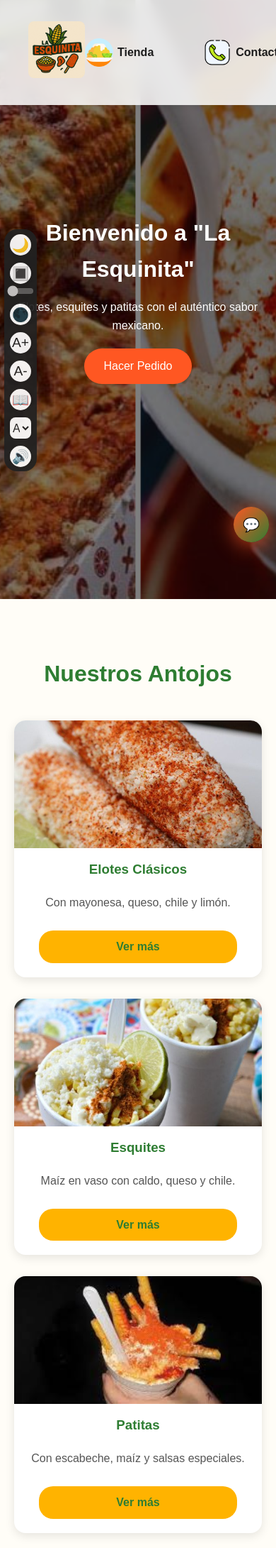
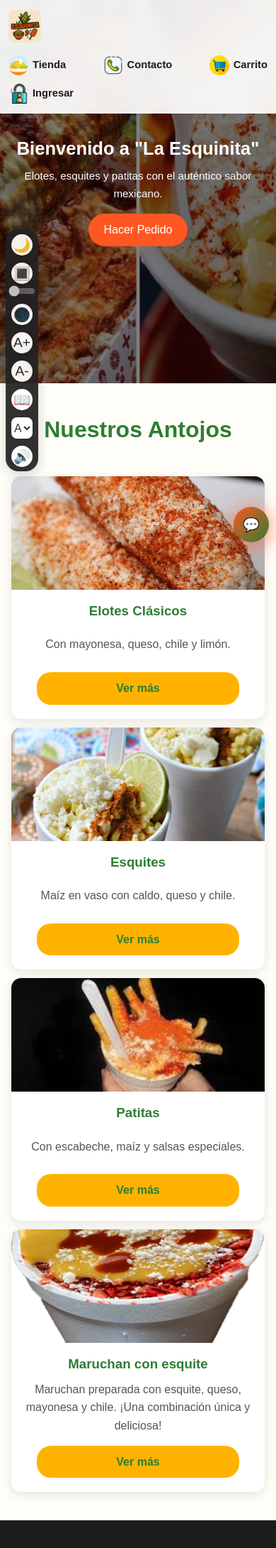
Before and after one commit to IngDavid-Torres/La-Esquinita-1, a Flask app: page / in a window 390 px wide. Shown: the top 2181 px of the page at 71% size. Run offline with Flask 3, Linux system fonts and the light colour scheme.

Commit message:
Responsibilidad

```diff
--- a/templates/inicio.html
+++ b/templates/inicio.html
@@ -106,27 +106,30 @@
       line-height: 1.6;
     }
 
-    /* NAVBAR */
+
     header {
       position: fixed;
       top: 0; left: 0;
       width: 100%;
-      padding: 30px 40px;
+      padding: 18px 16px;
       display: flex;
       justify-content: space-between;
       align-items: center;
-      background: rgba(255, 255, 255, 0.85);
+      gap: 16px;
+      background: rgba(255, 255, 255, 0.92);
       backdrop-filter: blur(10px);
       z-index: 1000;
       box-shadow: 0 2px 10px rgba(0,0,0,0.05);
     }
     .logo img {
-      height: 80px;
+      height: 56px;
       border-radius: 8px;
     }
     nav {
       display: flex;
-      gap: 70px;
+      gap: 18px;
+      align-items: center;
+      flex-wrap: wrap;
     }
     nav a {
       display: flex;
@@ -138,16 +141,16 @@
       transition: color 0.3s;
     }
     nav a img {
-      width: 40px;
-      height: 40px;
+      width: 28px;
+      height: 28px;
     }
     nav a:hover {
       color: var(--accent);
     }
 
-    /* HERO */
+
     .hero {
-      height: 100vh;
+      min-height: 80vh;
       background: url("{{ url_for('static', filename='images/elote-y-esquites.jpg') }}") no-repeat center/cover;
       display: flex;
       align-items: center;
@@ -168,12 +171,13 @@
       max-width: 700px;
     }
     .hero-content h1 {
-      font-size: 3em;
-      margin-bottom: 15px;
+      font-size: 2.2em;
+      margin-bottom: 12px;
+      line-height: 1.2;
     }
     .hero-content p {
-      font-size: 1.2em;
-      margin-bottom: 20px;
+      font-size: 1.05em;
+      margin-bottom: 16px;
     }
     .btn-primary {
       background: var(--accent);
@@ -192,8 +196,8 @@
     /* PRODUCTOS */
     .productos {
       max-width: 1200px;
-      margin: 80px auto;
-      padding: 0 20px;
+      margin: 64px auto;
+      padding: 0 16px;
     }
     .productos h2 {
       text-align: center;
@@ -203,8 +207,8 @@
     }
     .grid {
       display: grid;
-      grid-template-columns: repeat(auto-fit, minmax(260px, 1fr));
-      gap: 30px;
+      grid-template-columns: repeat(auto-fit, minmax(220px, 1fr));
+      gap: 16px;
       align-items: stretch;
     }
     .card {
@@ -226,7 +230,7 @@
     }
     .card img {
       width: 100%;
-      height: 180px;
+      height: 160px;
       object-fit: cover;
     }
     .card h3 {
@@ -313,9 +317,40 @@
       color: var(--primary);
     }
 
+    @media(max-width:1024px){
+      header { padding: 16px 14px; }
+      .logo img { height: 52px; }
+      nav a { font-size: 0.95em; }
+    }
+
     @media(max-width:768px){
-      .hero-content h1 { font-size: 2em; }
-      .hero-content p { font-size: 1em; }
+      header { padding: 14px 12px; }
+      .logo img { height: 46px; }
+      nav { gap: 12px; }
+      nav a { font-size: 0.92em; }
+      .hero { min-height: 70vh; }
+      .hero-content { padding: 0 14px; }
+      .hero-content h1 { font-size: 1.8em; }
+      .hero-content p { font-size: 0.98em; }
+      .grid { grid-template-columns: repeat(auto-fit, minmax(180px, 1fr)); gap: 14px; }
+      .card img { height: 140px; }
+      .btn-primary { padding: 10px 22px; }
+      .accesibilidad-bar { left: 10px; bottom: 10px; }
+    }
+
+    @media(max-width:480px){
+      header { flex-direction: column; align-items: flex-start; gap: 10px; }
+      nav { width: 100%; justify-content: space-between; }
+      .hero { min-height: 64vh; }
+      .hero-content h1 { font-size: 1.6em; }
+      .hero-content p { font-size: 0.95em; }
+      .productos { margin: 40px auto; }
+      .grid { grid-template-columns: 1fr; gap: 12px; }
+      .card { border-radius: 14px; }
+      .card img { height: 160px; }
+      .chatbot-container { width: 88vw; height: 60vh; right: 0; }
+      .chatbot-toggle { width: 52px; height: 52px; }
+      .accesibilidad-bar { left: 8px; bottom: 80px; }
     }
 
     /* CHATBOT STYLES */
@@ -355,6 +390,8 @@
       right: 0;
       width: 350px;
       height: 500px;
+      max-width: 90vw;
+      max-height: 70vh;
       background: white;
       border-radius: 20px;
       box-shadow: 0 10px 30px rgba(0, 0, 0, 0.2);
```
